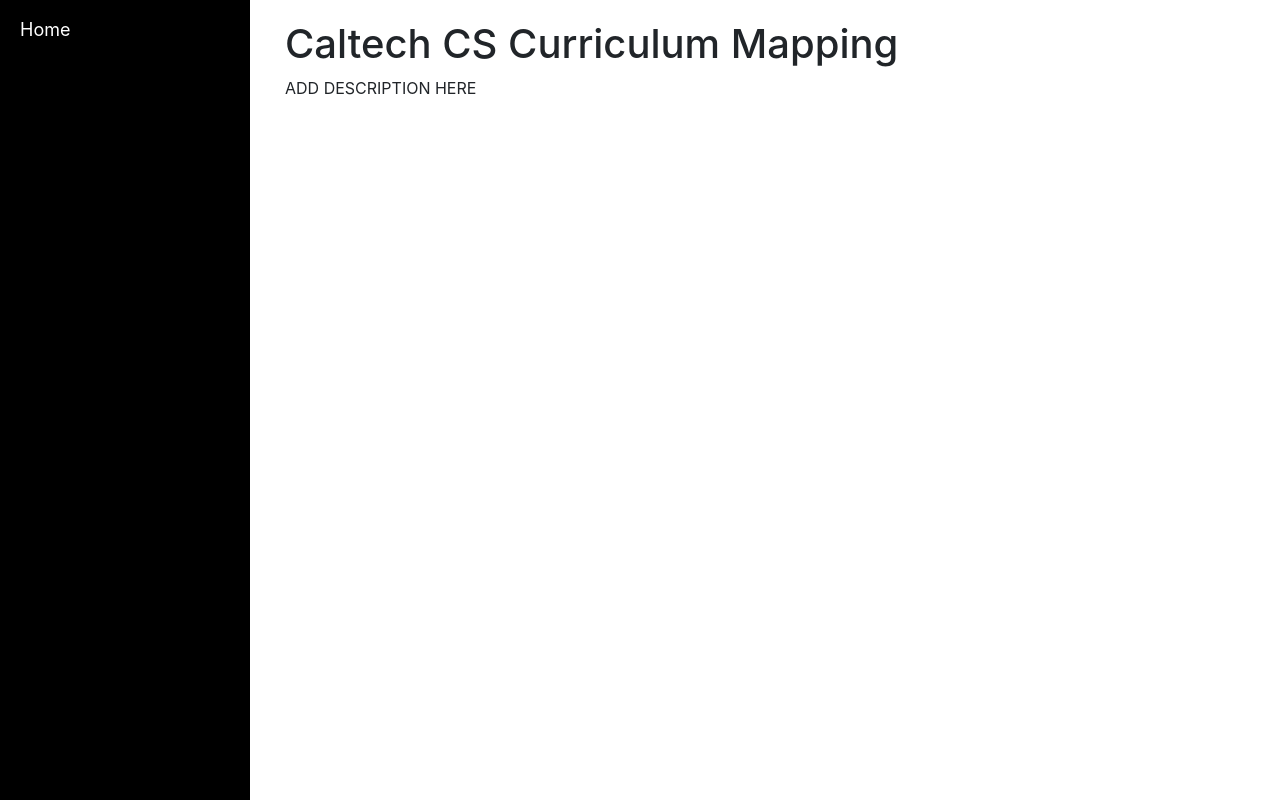
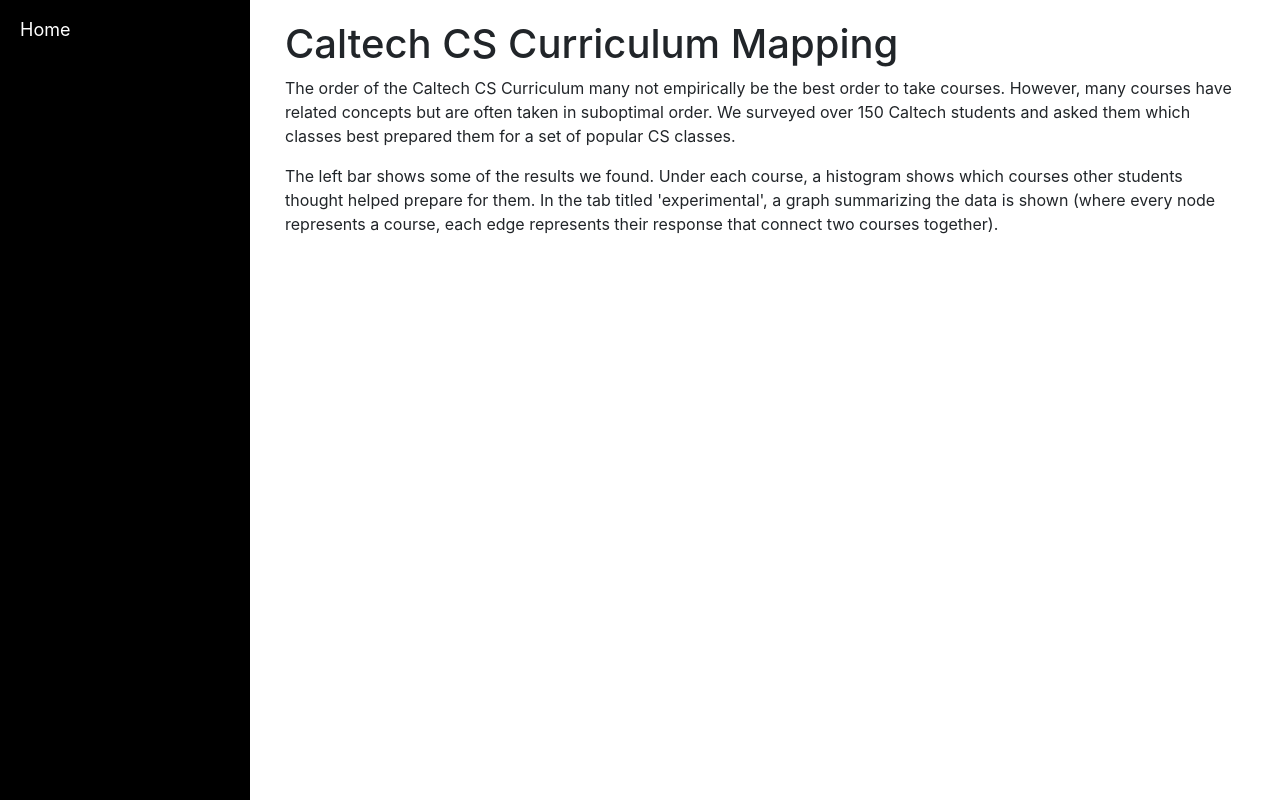
Before and after one commit to AChelikani/Caltech-Curriculum-Mapping, a Flask app: page / in a window 1280 px wide. Run offline with Flask 2, Linux system fonts and the light colour scheme; parts of the project's set-up code (start-up, migrations or seed data) failed here and were passed over; some libraries are stand-ins or nearby versions.

Commit message:
added description

```diff
--- a/templates/index.html
+++ b/templates/index.html
@@ -44,7 +44,12 @@
         <div id="page-content-wrapper">
             <div class="container-fluid">
                 <h1>Caltech CS Curriculum Mapping</h1>
-                <p>ADD DESCRIPTION HERE</p>
+                <p>
+                    The order of the Caltech CS Curriculum many not empirically be the best order to take courses. However, many courses have related concepts but are often taken in suboptimal order. We surveyed over 150 Caltech students and asked them which classes best prepared them for a set of popular CS classes.
+                </p>
+                <p>
+                    The left bar shows some of the results we found. Under each course, a histogram shows which courses other students thought helped prepare for them. In the tab titled 'experimental', a graph summarizing the data is shown (where every node represents a course, each edge represents their response that connect two courses together).
+                </p>
             </div>
         </div>
         <!-- /#page-content-wrapper -->
```
